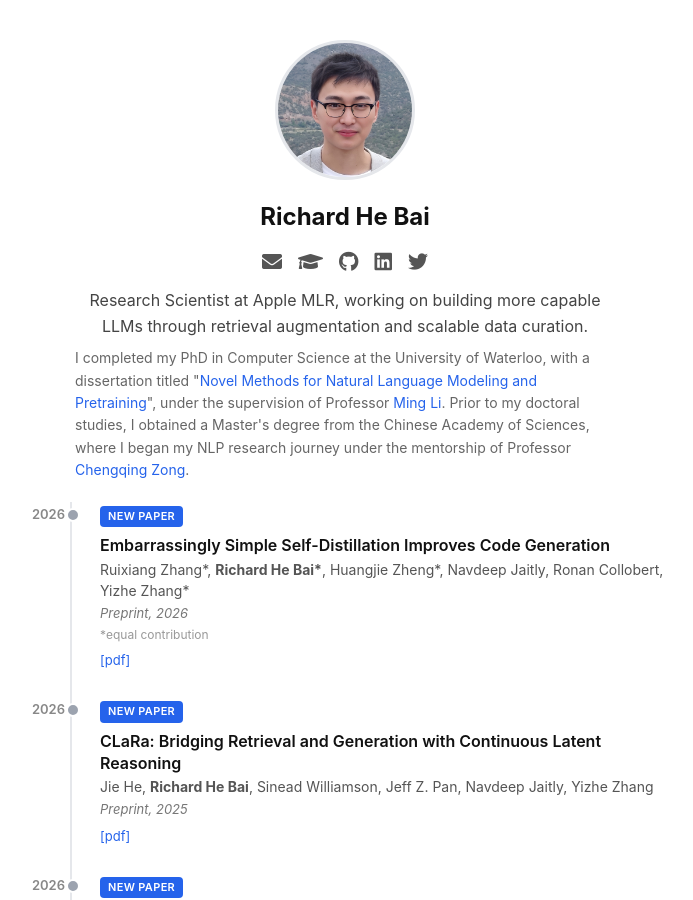
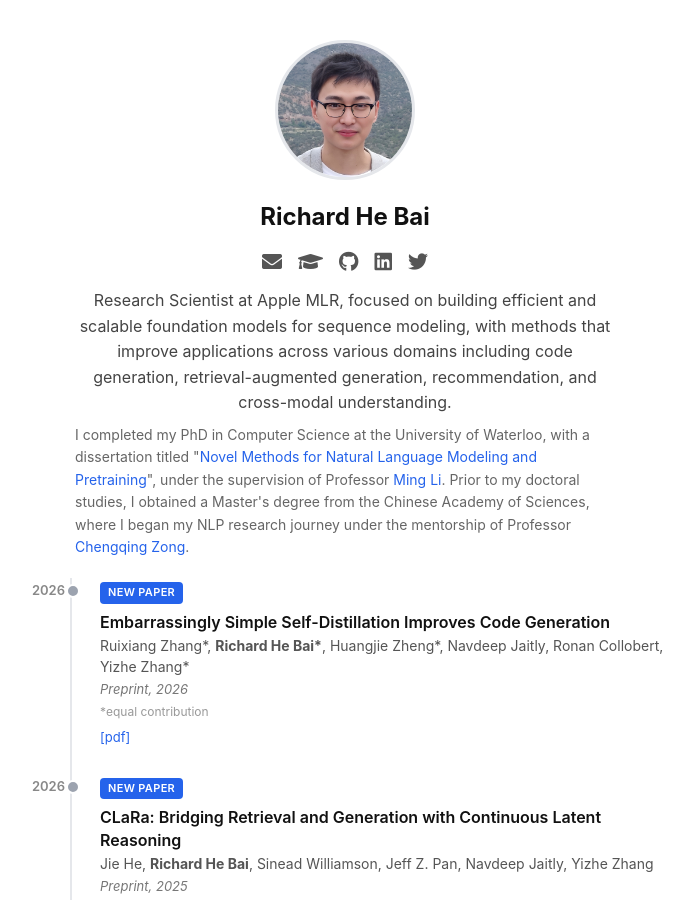
Before and after one commit to richardbaihe/richardbaihe.github.io, a Jekyll site: the page built from index.md, in a window 1280 px wide and 900 px high. Shown: the whole window, without its empty margins (295-988 px from the left). Built offline with Jekyll 4.4.1, drawn with Linux system fonts in a browser that asks for light colours; nearby versions of some CDN libraries.

Commit message:
Update bio to highlight efficient foundation models for sequence modeling
Co-Authored-By: Claude Opus 4.6 <noreply@anthropic.com>

```diff
--- a/_config.yml
+++ b/_config.yml
@@ -1,13 +1,13 @@
 title: Richard's website
 author: Richard He Bai
-description: Academic homepage - ML Researcher working on RAG and data-efficient LLM training
+description: Academic homepage - ML Researcher focused on efficient and scalable sequence modeling
 baseurl: ""
 url: "https://richardbaihe.github.io"
 markdown: kramdown
 
 # Profile
 avatar: /assets/img/avatar.jpeg
-bio: "Research Scientist at Apple MLR, working on building more capable LLMs through retrieval augmentation and scalable data curation."
+bio: "Research Scientist at Apple MLR, focused on building efficient and scalable foundation models for sequence modeling, with methods that improve applications across various domains including code generation, retrieval-augmented generation, recommendation, and cross-modal understanding."
 education: >-
   I completed my PhD in Computer Science at the University of Waterloo,
   with a dissertation titled
```
